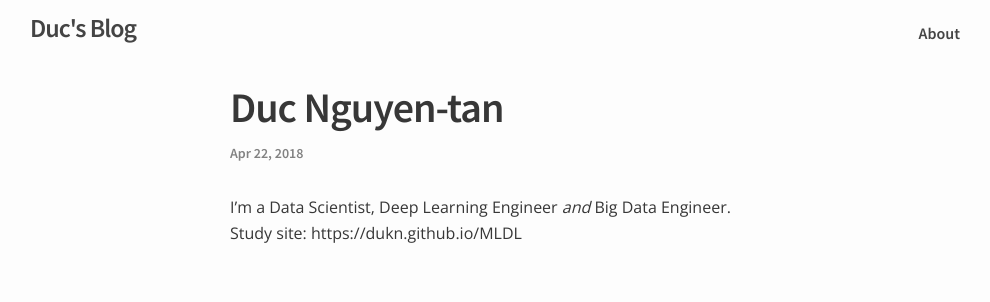
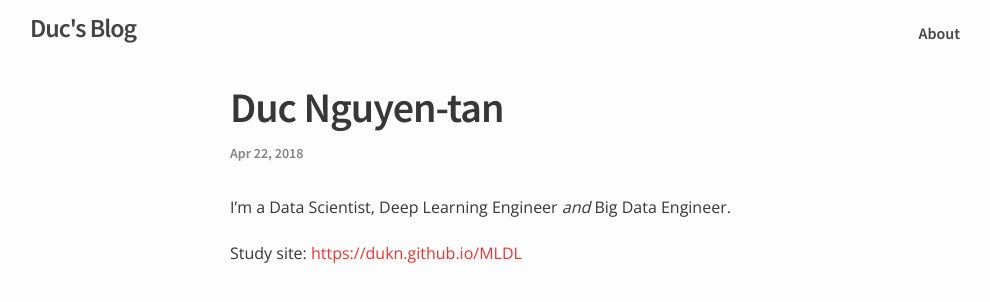
Before and after one commit to dukn/dukn.github.io, a Jekyll site: the page built from _posts/2018-04-23-hello.md, in a window 1280 px wide. Shown: the top 302 px of the page, without its empty margins (140-1130 px from the left). Built offline with Jekyll 4.4.1, drawn with Linux system fonts in a browser that asks for light colours; part of the change alters nothing that is shown.

Commit message:
convert text to link

```diff
--- a/_posts/2018-04-23-hello.md
+++ b/_posts/2018-04-23-hello.md
@@ -6,4 +6,5 @@ categories: about
 ---
 
 I’m a Data Scientist, Deep Learning Engineer _and_ Big Data Engineer.
-Study site: https://dukn.github.io/MLDL
+
+Study site: [https://dukn.github.io/MLDL](https://dukn.github.io/MLDL)
```
